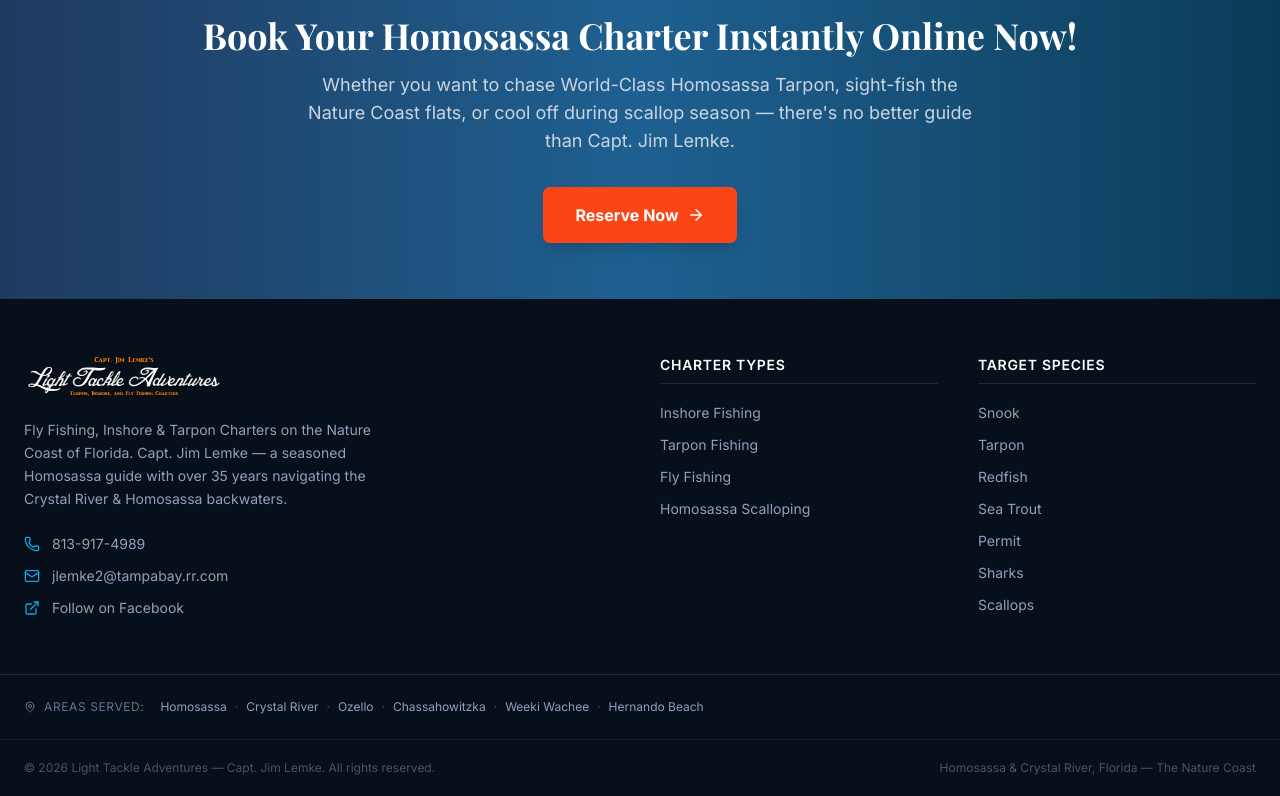
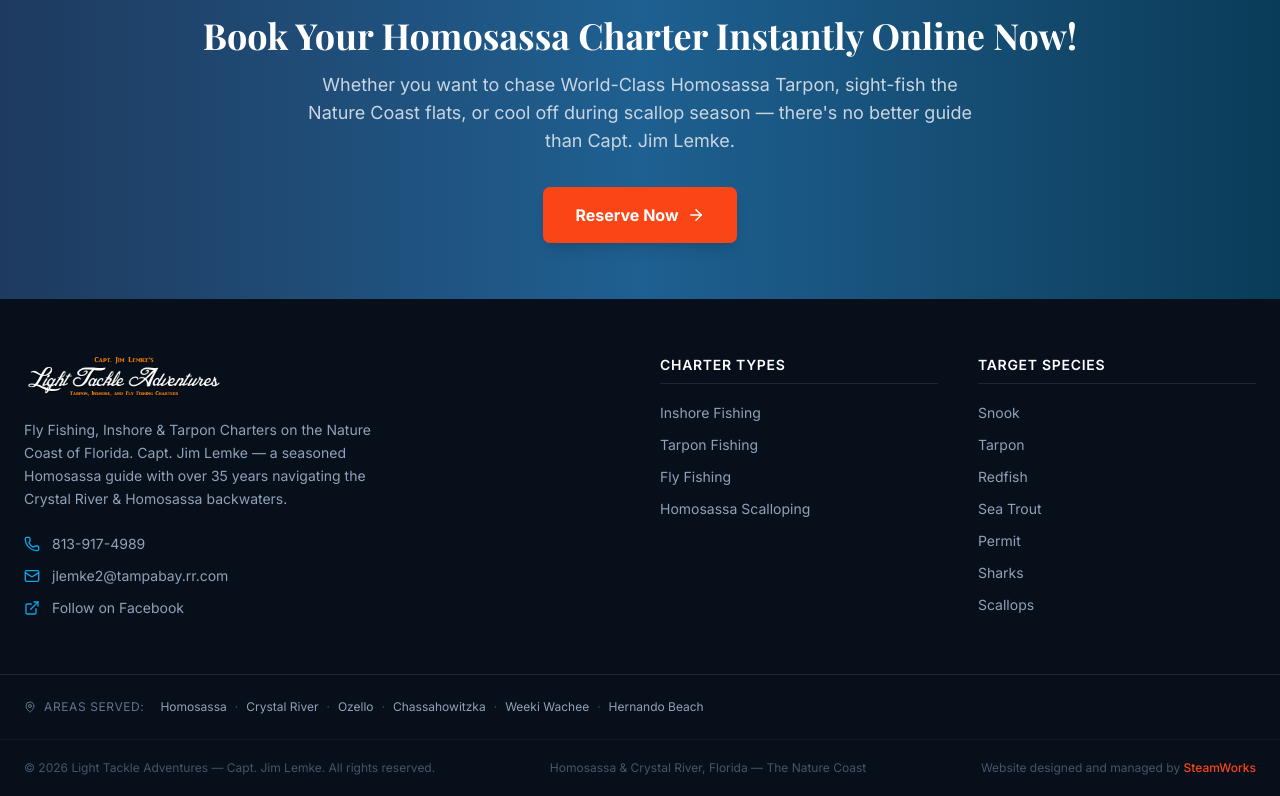
Before and after one commit to SteamWorksWeb/light-tackle-adventures, a Next.js app: page / in a window 1280 px wide. Shown: the part 7268-8064 px from the top of the page. Built offline with nearby package versions, Linux system fonts and the light colour scheme; a web font is replaced by a local one.

Commit message:
feat: add SteamWorks agency credit to footer bottom bar

```diff
--- a/src/components/Footer.tsx
+++ b/src/components/Footer.tsx
@@ -160,6 +160,17 @@ export default function Footer() {
         <div className="max-w-7xl mx-auto flex flex-col sm:flex-row items-center justify-between gap-2 text-xs text-slate-600">
           <p>© {new Date().getFullYear()} Light Tackle Adventures — Capt. Jim Lemke. All rights reserved.</p>
           <p>Homosassa &amp; Crystal River, Florida — The Nature Coast</p>
+          <p>
+            Website designed and managed by{" "}
+            <a
+              href="https://steamworks.io"
+              target="_blank"
+              rel="noopener noreferrer"
+              className="text-[#FA4616] hover:text-[#d93a0f] transition-colors font-medium"
+            >
+              SteamWorks
+            </a>
+          </p>
         </div>
       </div>
     </footer>
```
